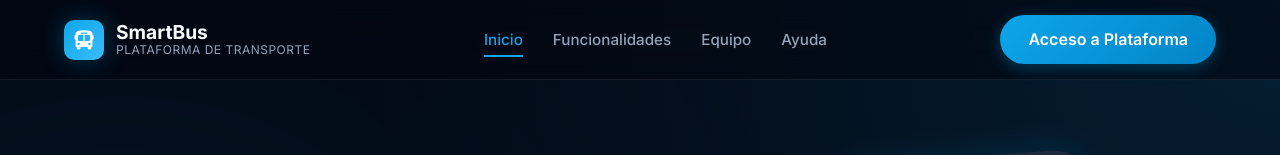
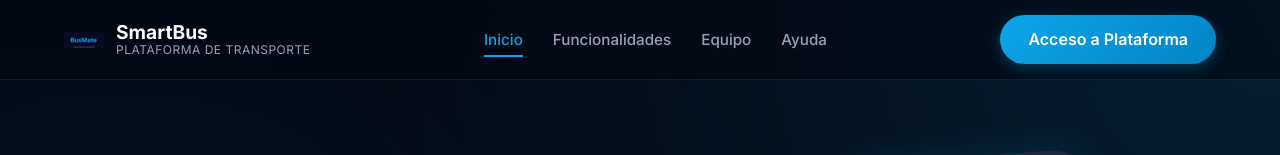
Before and after one commit to carlosarielcuadrascamacho-svg/TecBus, a plain HTML site: page FrontEnd/index.html in a window 1280 px wide. Shown: the top 155 px of the page. Drawn offline with Linux system fonts and the light colour scheme.

Commit message:
Fix: reemplazado logo simulado (icono bus) por imagen SmartBusLogo.png

```diff
--- a/FrontEnd/assets/css/landing_style.css
+++ b/FrontEnd/assets/css/landing_style.css
@@ -65,6 +65,11 @@ ul { list-style: none; }
     width: 40px; height: 40px; background: linear-gradient(135deg, var(--color-primario), #38bdf8); color: white;
     border-radius: 10px; display: flex; justify-content: center; align-items: center; font-size: 1.2rem;
     box-shadow: var(--shadow-glow);
+}
+.logo-symbol-img {
+    width: 40px; height: 40px;
+    border-radius: 10px;
+    object-fit: contain;
 }
 .logo-text { display: flex; flex-direction: column; line-height: 1.1; }
 .brand-name { font-weight: 700; font-size: 1.2rem; color: var(--text-main); }
--- a/FrontEnd/index.html
+++ b/FrontEnd/index.html
@@ -49,7 +49,7 @@
     <nav class="navbar">
         <div class="container nav-container">
             <div class="logo-area">
-                <div class="logo-symbol"><i class="fas fa-bus"></i></div>
+                <img src="assets/img/SmartBusLogo.png" alt="SmartBus" class="logo-symbol-img">
                 <div class="logo-text">
                     <span class="brand-name">SmartBus</span>
                     <span class="brand-subtitle">Plataforma de Transporte</span>
```
